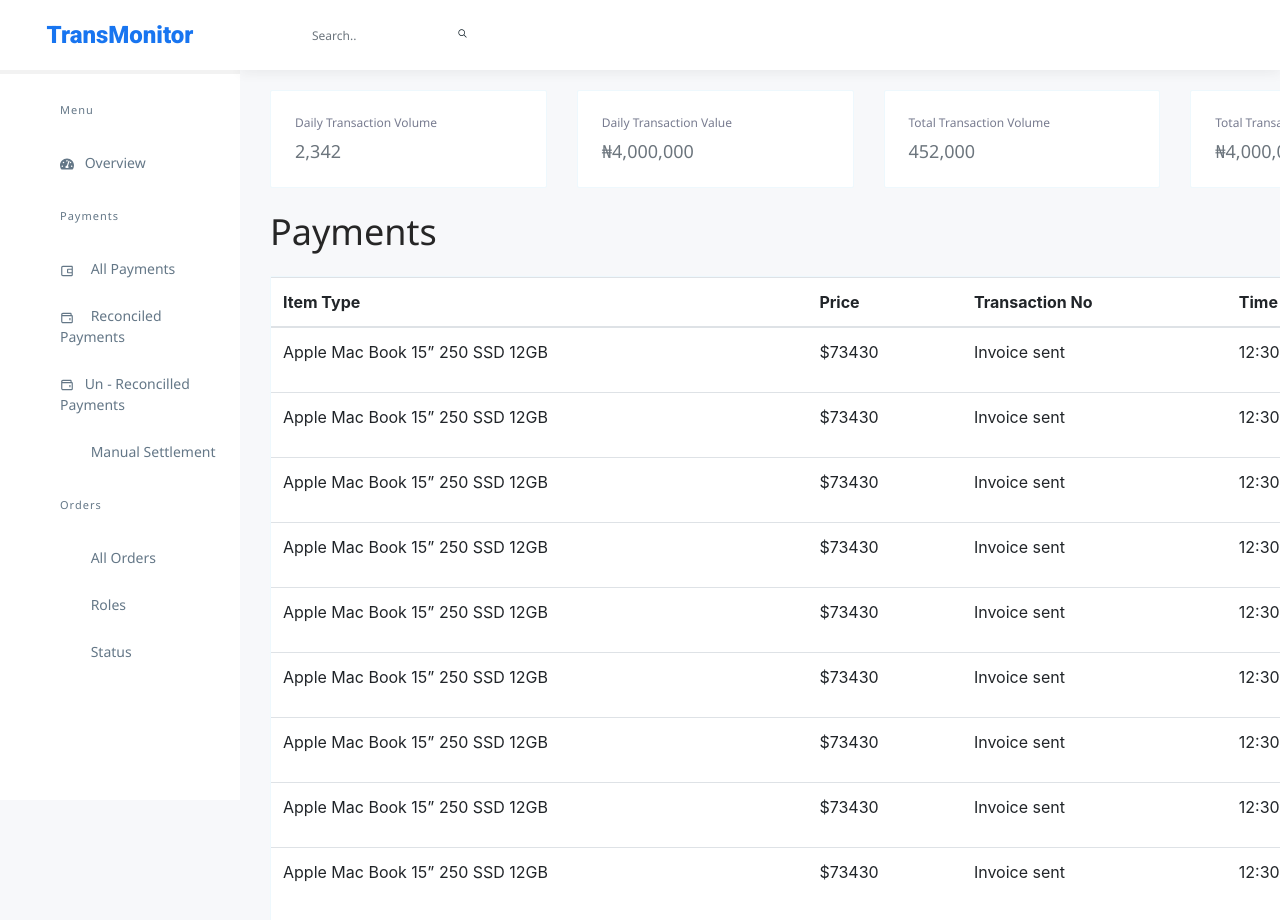
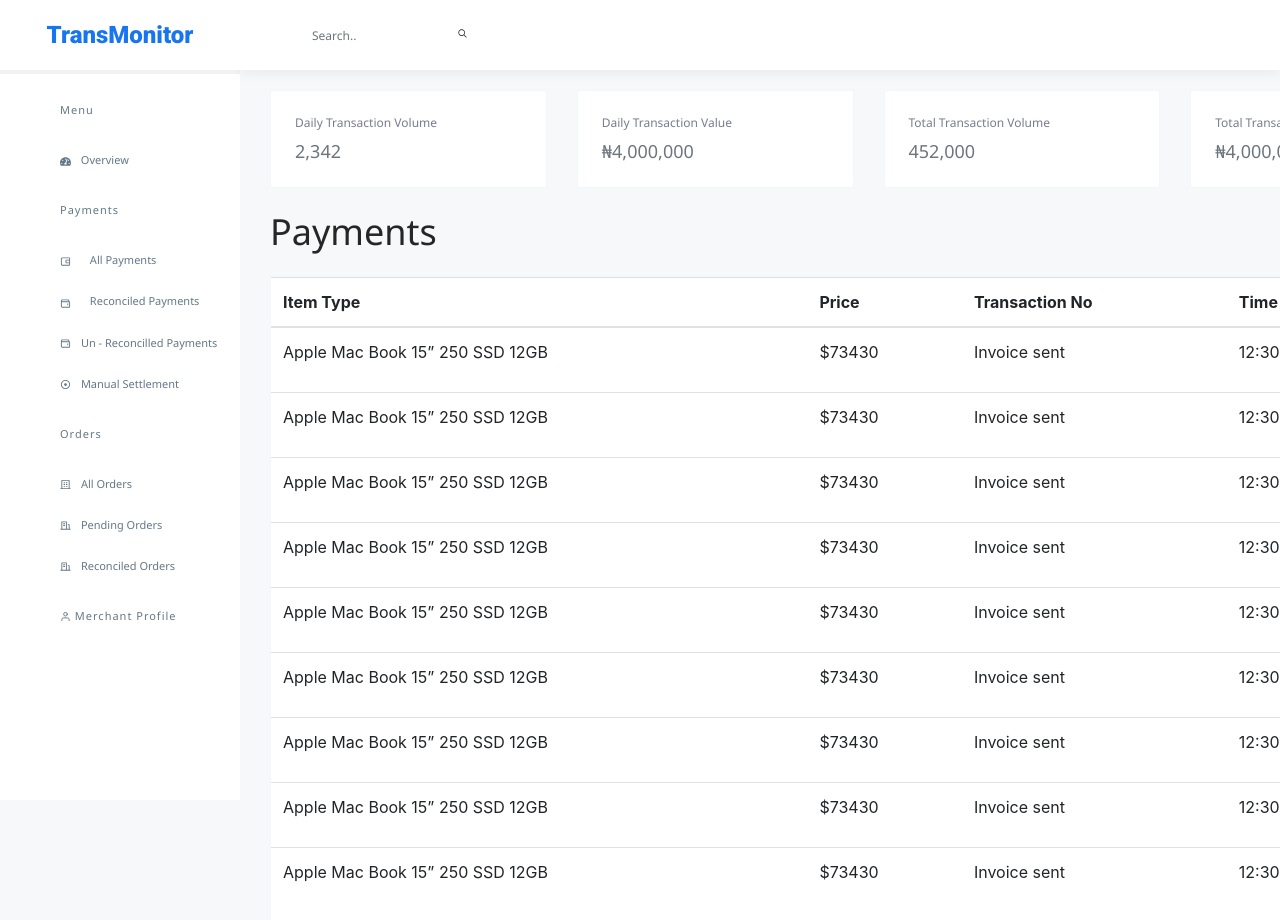
Before and after one commit to siccoo/dashboard-ui, a React (Create React App) app: page / in a window 1280 px wide. Shown: the top 920 px of the page. Built offline with nearby package versions, Linux system fonts and the light colour scheme.

Commit message:
Modify App.js & App.css

```diff
--- a/src/App.css
+++ b/src/App.css
@@ -258,6 +258,17 @@
   color: #647787 !important;
 }
 
+#sidebar-menu .waves-effect {
+  font-family: Segoe UI;
+  font-size: 11px;
+  line-height: 15px;
+  color: #647787;
+}
+
+#sidebar-menu .sidebar-icon {
+  /* background: #647787; */
+}
+
 #sidebar-menu > ul > li > a {
   color: #647787;
   display: block;
--- a/src/App.js
+++ b/src/App.js
@@ -9,6 +9,10 @@ import { FaTachometerAlt } from "react-icons/fa";
 import { FaChevronDown } from "react-icons/fa";
 import { BiWalletAlt } from "react-icons/bi";
 import { BiWallet } from "react-icons/bi";
+import { CgRecord } from "react-icons/cg";
+import { RiBuilding4Line } from "react-icons/ri";
+import { RiBuildingLine } from "react-icons/ri";
+import { FiUser } from "react-icons/fi";
 
 function App() {
   return (
@@ -86,7 +90,7 @@ function App() {
                         <li>
                             <a href="javascript:void(0);" className="waves-effect">
                               <i className="mdi mdi-account-circle">
-                              <BiWalletAlt />
+                              <BiWalletAlt className="sidebar-icon" />
                                 </i><span> All Payments <span className="float-right menu-arrow"></span> </span></a>
 
                         </li>
@@ -94,38 +98,44 @@ function App() {
                         <li>
                             <a href="javascript:void(0);" className="waves-effect">
                               <i className="mdi mdi-chart-line">
-                                <BiWallet />
+                                <BiWallet className="sidebar-icon" />
                                 </i><span> Reconciled Payments <span className="float-right menu-arrow"></span> </span></a>
                         </li>
 
                         <li>
                             <a href="javascript:void(0);" className="waves-effect">
-                            <BiWallet /> <span> Un - Reconcilled Payments</span>
+                            <BiWallet className="sidebar-icon" /> <span> Un - Reconcilled Payments</span>
                             </a>
 
                         </li>
 
                         <li>
-                            <a href="javascript:void(0);" className="waves-effect"><i className="mdi mdi-account-group"></i> <span> Manual Settlement <span className="float-right menu-arrow"><i className="mdi mdi-chevron-right"></i></span> </span> </a>
+                            <a href="javascript:void(0);" className="waves-effect">
+                            <CgRecord className="sidebar-icon" /> <span> Manual Settlement  </span> </a>
 
                         </li>
 
                         <li className="menu-title">Orders</li>
 
                         <li>
-                            <a href="javascript:void(0);" className="waves-effect"><i className="mdi mdi-package-variant"></i> <span> All Orders <span className="float-right menu-arrow"><i className="mdi mdi-chevron-right"></i></span> </span> </a>
+                            <a href="javascript:void(0);" className="waves-effect">
+                            <RiBuilding4Line className="sidebar-icon" /> <span> All Orders  </span> </a>
 
                         </li>
 
                         <li>
-                            <a href="javascript:void(0);" className="waves-effect"><i className="mdi mdi-account-card-details"></i> <span> Roles <span className="float-right menu-arrow"><i className="mdi mdi-chevron-right"></i></span> </span> </a>
+                            <a href="javascript:void(0);" className="waves-effect">
+                            <RiBuildingLine className="sidebar-icon" /> <span> Pending Orders </span> </a>
 
                         </li>
 
                         <li>
-                            <a href="javascript:void(0);" className="waves-effect"><i className="mdi mdi-orbit"></i> <span> Status <span className="float-right menu-arrow"><i className="mdi mdi-chevron-right"></i></span> </span> </a>
+                            <a href="javascript:void(0);" className="waves-effect">
+                            <RiBuildingLine className="sidebar-icon"/>   <span> Reconciled Orders </span> </a>
 
                         </li>
+
+                        <li className="menu-title"> <FiUser className="sidebar-icon" />  Merchant Profile </li>
 
                     </ul>
 
```
